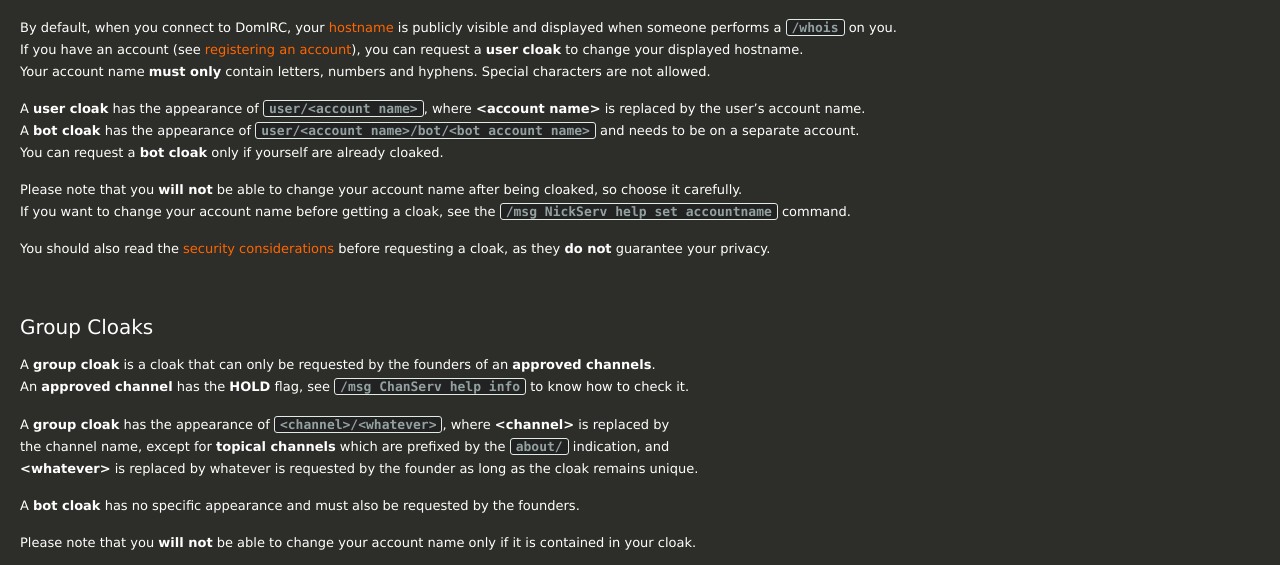
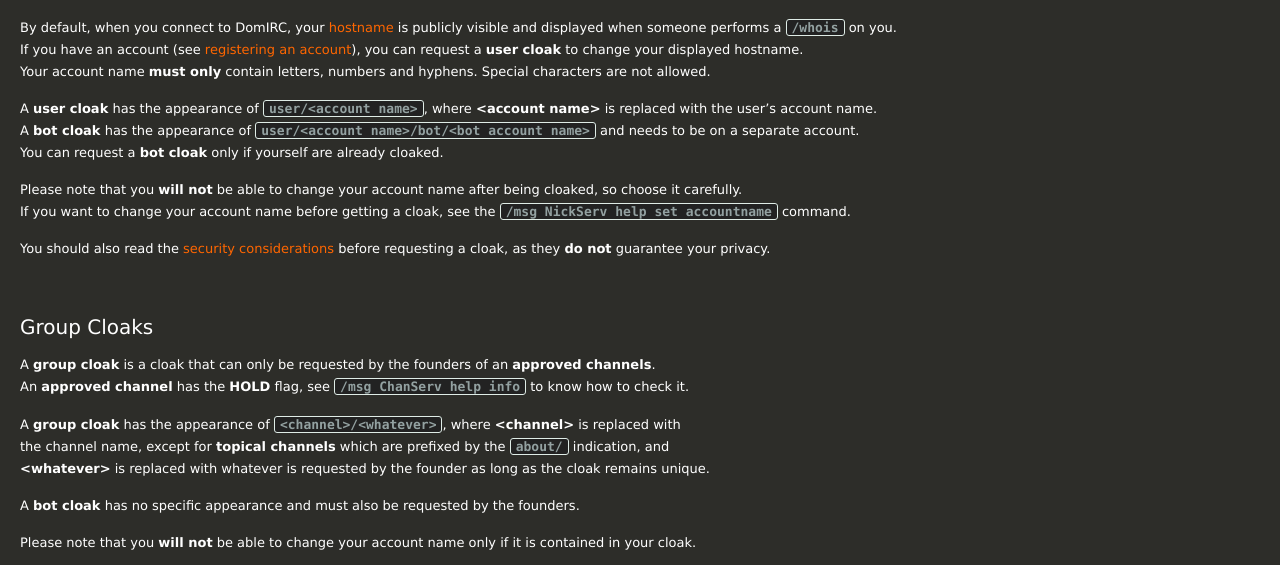
Before and after one commit to DomIRC/domirc.github.io, a Jekyll site: the page built from cloaks/index.md, in a window 1280 px wide. Shown: the part 647-1212 px from the top of the page. Built offline with Jekyll 4.4.1, drawn with Linux system fonts in a browser that asks for light colours; nearby versions of some CDN libraries.

Commit message:
Forgot to reword some sentences

```diff
--- a/cloaks/index.md
+++ b/cloaks/index.md
@@ -17,7 +17,7 @@
 If you have an account (see [registering an account](/registration/#registering-an-account)), you can request a **user cloak** to change your displayed hostname.
 Your account name **must only** contain letters, numbers and hyphens. Special characters are not allowed.
 
-A **user cloak** has the appearance of `user/<account name>`, where **\<account name\>** is replaced by the user's account name.
+A **user cloak** has the appearance of `user/<account name>`, where **\<account name\>** is replaced with the user's account name.
 A **bot cloak** has the appearance of `user/<account name>/bot/<bot account name>` and needs to be on a separate account.
 You can request a **bot cloak** only if yourself are already cloaked.
 
@@ -32,9 +32,9 @@
 A **group cloak** is a cloak that can only be requested by the founders of an **approved channels**.
 An **approved channel** has the **HOLD** flag, see `/msg ChanServ help info` to know how to check it.
 
-A **group cloak** has the appearance of `<channel>/<whatever>`, where **\<channel\>** is replaced by
+A **group cloak** has the appearance of `<channel>/<whatever>`, where **\<channel\>** is replaced with
 the channel name, except for **topical channels** which are prefixed by the `about/` indication, and
-**\<whatever\>** is replaced by whatever is requested by the founder as long as the cloak remains unique.
+**\<whatever\>** is replaced with whatever is requested by the founder as long as the cloak remains unique.
 
 A **bot cloak** has no specific appearance and must also be requested by the founders.
 
```
